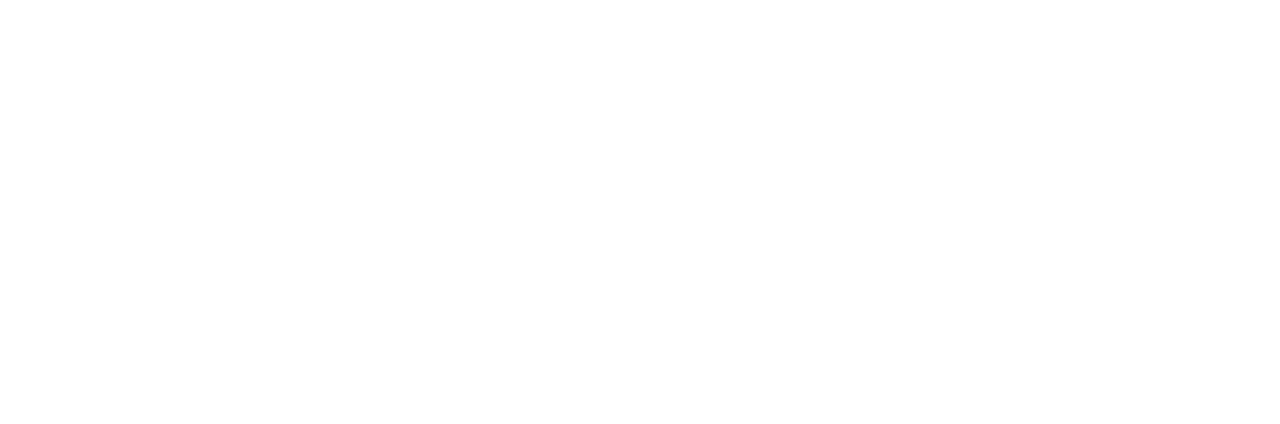
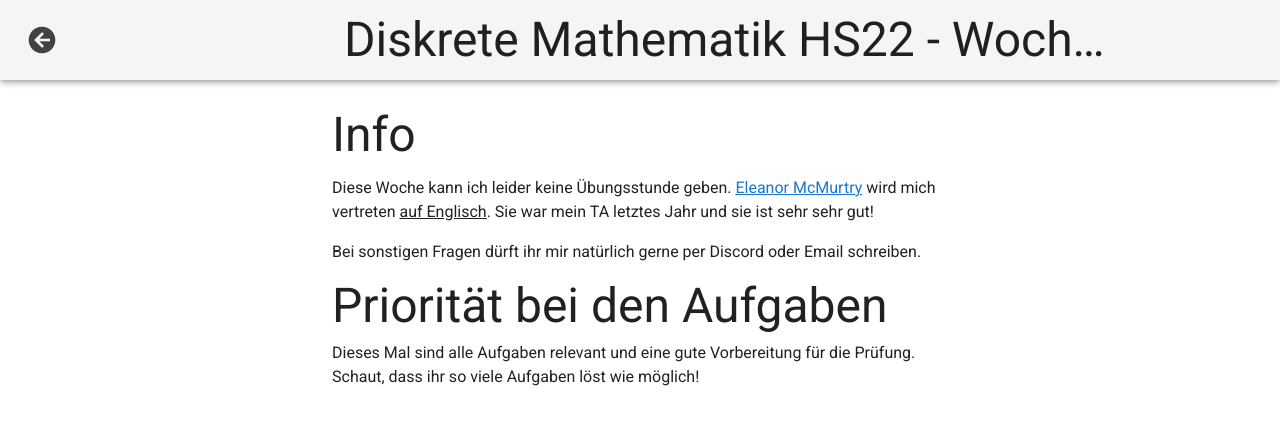
Before and after one commit to HumbleCatcher/eth-homepage, a Nuxt app: page /dm2022/week/7 in a window 1280 px wide. Before the commit this address had no page. Shown: the top 424 px of the page. Built offline with nearby package versions, Linux system fonts and the light colour scheme.

Commit message:
upload page for week 7

```diff
--- a/pages/dm2022/index.vue
+++ b/pages/dm2022/index.vue
@@ -102,6 +102,9 @@
       <li>
         <NuxtLink to="/dm2022/week/6"> Woche 6 </NuxtLink>
       </li>
+      <li>
+        <NuxtLink to="/dm2022/week/7"> Woche 7 </NuxtLink>
+      </li>
     </ul>
   </default-layout>
 </template>
--- /dev/null
+++ b/pages/dm2022/week/7.vue
@@ -0,0 +1,32 @@
+<template>
+  <default-layout title="Diskrete Mathematik HS22 - Woche 7" back="/dm2022">
+    <h3>Info</h3>
+    <p>
+      Diese Woche kann ich leider keine Übungsstunde geben.
+      <a href="https://crypto.ethz.ch/~mcmurtry/" target="_blank"
+        >Eleanor McMurtry</a
+      >
+      wird mich vertreten <u>auf Englisch</u>. Sie war mein TA letztes Jahr und
+      sie ist sehr sehr gut!
+    </p>
+
+    <p>
+      Bei sonstigen Fragen dürft ihr mir natürlich gerne per Discord oder Email
+      schreiben.
+    </p>
+
+    <h3>Priorität bei den Aufgaben</h3>
+    Dieses Mal sind alle Aufgaben relevant und eine gute Vorbereitung für die
+    Prüfung. Schaut, dass ihr so viele Aufgaben löst wie möglich!
+  </default-layout>
+</template>
+
+<script lang="ts">
+import Vue from "vue";
+
+export default Vue.extend({
+  mounted() {},
+});
+</script>
+
+<style lang="sass" scoped></style>
```
